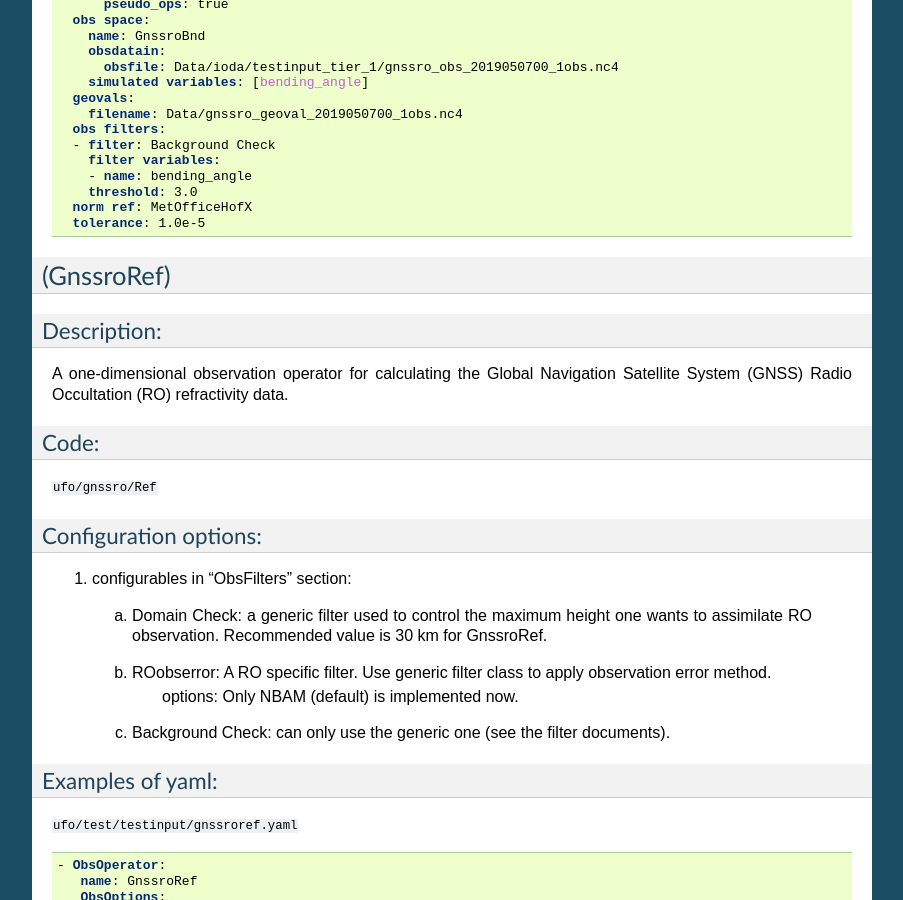
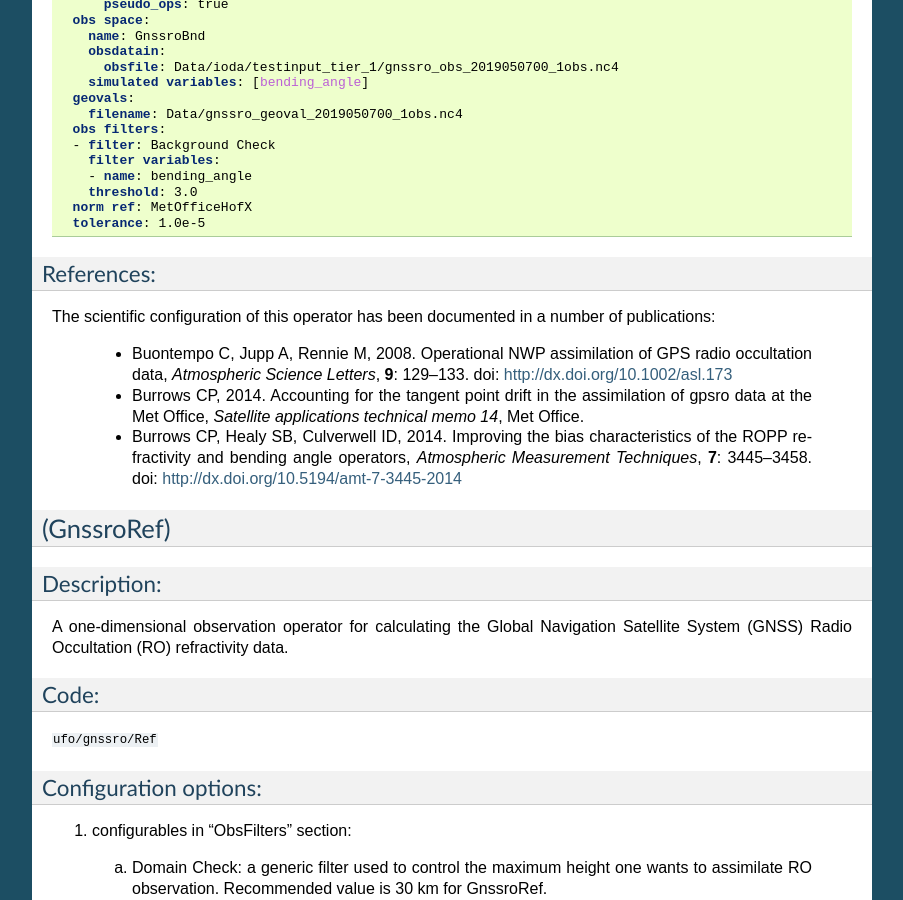
Before and after one commit to JCSDA/jedi-docs, a Sphinx documentation site: the page built from docs/jedi-components/ufo/obsops.rst, in a window 1280 px wide and 900 px high, scrolled down 8715 px. Shown: the whole window, without its empty margins (198-1101 px from the left). Built offline with Sphinx 7.4.7, drawn with Linux system fonts in a browser that asks for light colours.

Commit message:
Add some references for the Met Office's publications

```diff
--- a/docs/jedi-components/ufo/obsops.rst
+++ b/docs/jedi-components/ufo/obsops.rst
@@ -491,6 +491,23 @@ Examples of yaml:
     norm ref: MetOfficeHofX
     tolerance: 1.0e-5
 
+References:
+^^^^^^^^^^^
+
+The scientific configuration of this operator has been documented in a number of
+publications:
+
+ - Buontempo C, Jupp A, Rennie M, 2008. Operational NWP assimilation of GPS
+   radio occultation data, *Atmospheric Science Letters*, **9**: 129--133.
+   doi: http://dx.doi.org/10.1002/asl.173
+ - Burrows CP, 2014. Accounting for the tangent point drift in the assimilation of
+   gpsro data at the Met Office, *Satellite applications technical memo 14*, Met
+   Office.
+ - Burrows CP, Healy SB, Culverwell ID, 2014. Improving the bias
+   characteristics of the ROPP refractivity and bending angle operators,
+   *Atmospheric Measurement Techniques*, **7**: 3445--3458.
+   doi: http://dx.doi.org/10.5194/amt-7-3445-2014
+
 (GnssroRef)
 -----------------------------------
 
```
